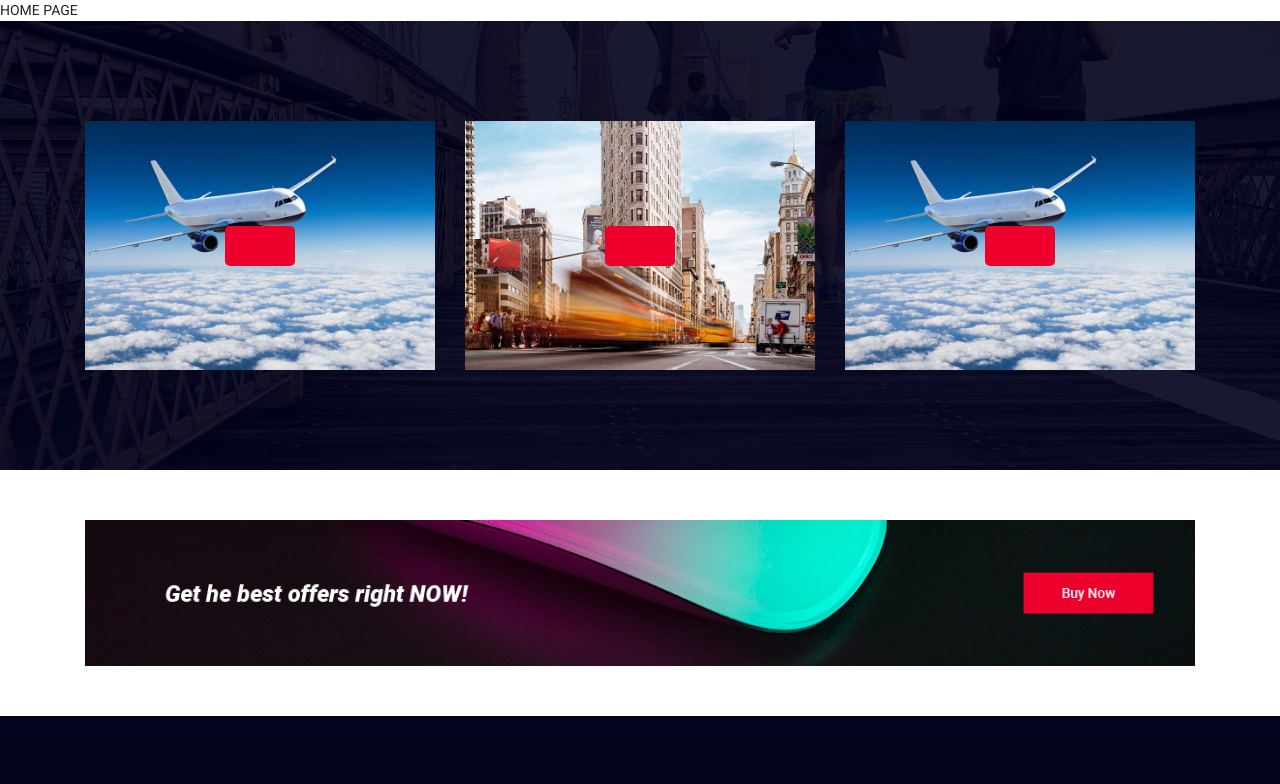
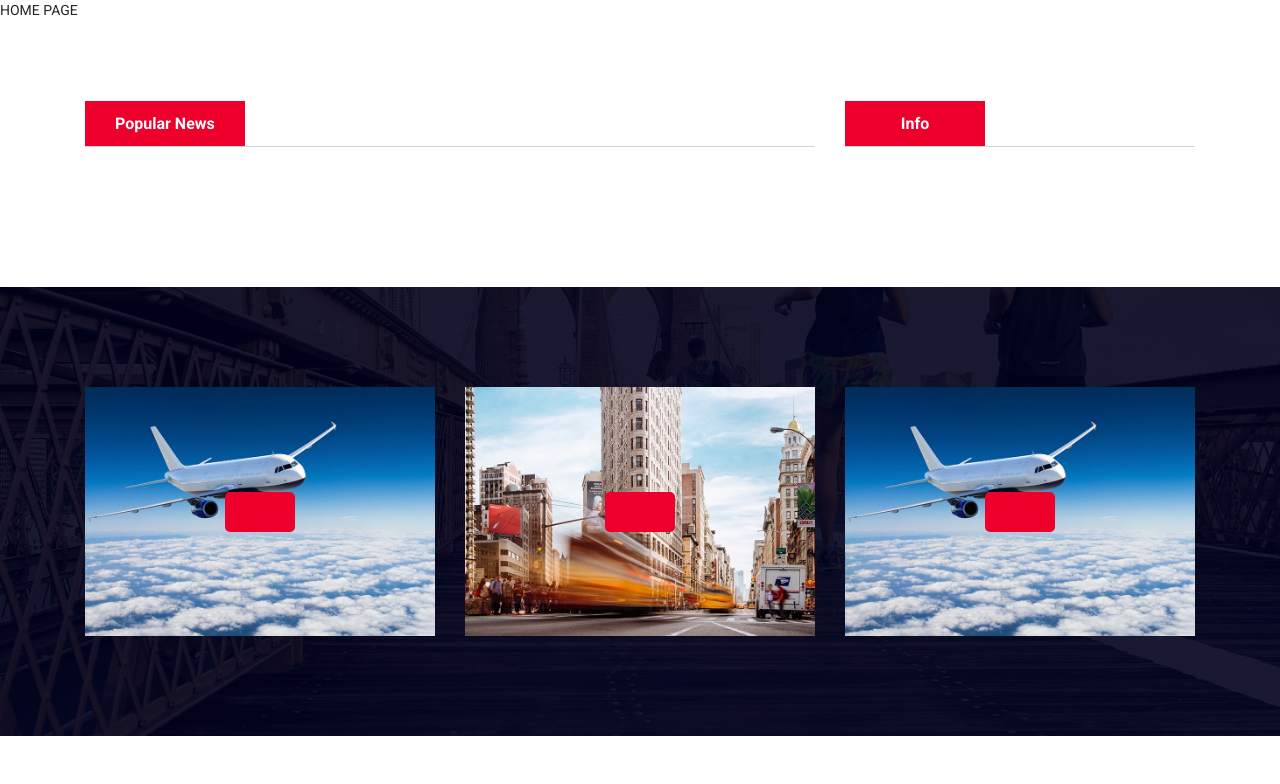
Before and after one commit to Consatanos/newspaper, a React (Create React App) app: page / in a window 1280 px wide. Shown: the top 784 px of the page. Built offline with nearby package versions, Linux system fonts and the light colour scheme; a web font is replaced by a local one.

Commit message:
add section header

```diff
--- a/src/components/pages/home.js
+++ b/src/components/pages/home.js
@@ -1,11 +1,33 @@
 import React from 'react';
 import FooterAdd from '../footer-add';
 import VideoContainer from '../../containers/video-container';
+import { SectionHeader } from '../section';
 
 const Home = () => {
   return (
     <>
       HOME PAGE
+
+        {/* Popular News Area */}
+      <div className="popular-news-area section-padding-80-50">
+        <div className="container">
+          <div className="row">
+            <div className="col-12 col-lg-8">
+              <SectionHeader
+                title="Popular News" />
+            </div>
+            <div className="col-12 col-lg-4">
+              <SectionHeader
+                title="Info" />
+              {/* Popular News Widget */}
+
+              {/* Newsletter Widget */}
+
+            </div>
+          </div>
+        </div>
+      </div>
+
       <VideoContainer />
       <FooterAdd />
     </>
--- /dev/null
+++ b/src/components/section/index.js
@@ -0,0 +1,5 @@
+import SectionHeader from './section-header';
+
+export {
+  SectionHeader
+};
--- /dev/null
+++ b/src/components/section/section-header.js
@@ -0,0 +1,13 @@
+import React from 'react';
+
+const SectionHeader = (props) => {
+  const { title } = props;
+
+  return (
+    <div className="section-heading">
+      <h6>{title}</h6>
+    </div>
+  )
+};
+
+export default SectionHeader;
```
Also changed, not shown: src/components/post/index.js (added).
